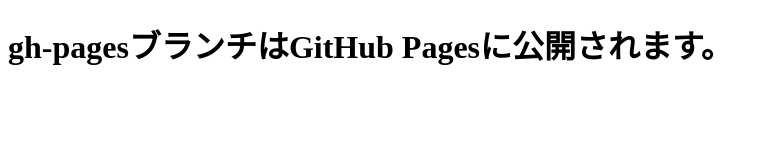
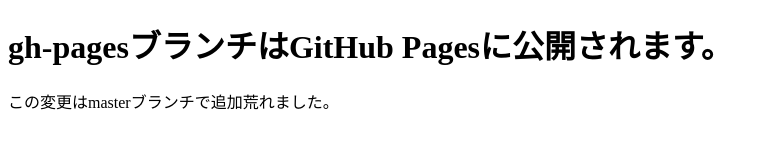
Before and after one commit to snowbreakbeat/git-study, a plain HTML site: page index.html in a window 1280 px wide. Shown: the whole page, without its empty margins (0-768 px from the left). Drawn offline with Linux system fonts and the light colour scheme.

Commit message:
add to master master buranch

```diff
--- a/index.html
+++ b/index.html
@@ -6,5 +6,6 @@
 </head>
 <body>
     <h1>gh-pagesブランチはGitHub Pagesに公開されます。</h1>
+    <p>この変更はmasterブランチで追加荒れました。</p>
 </body>
 </html>
```
